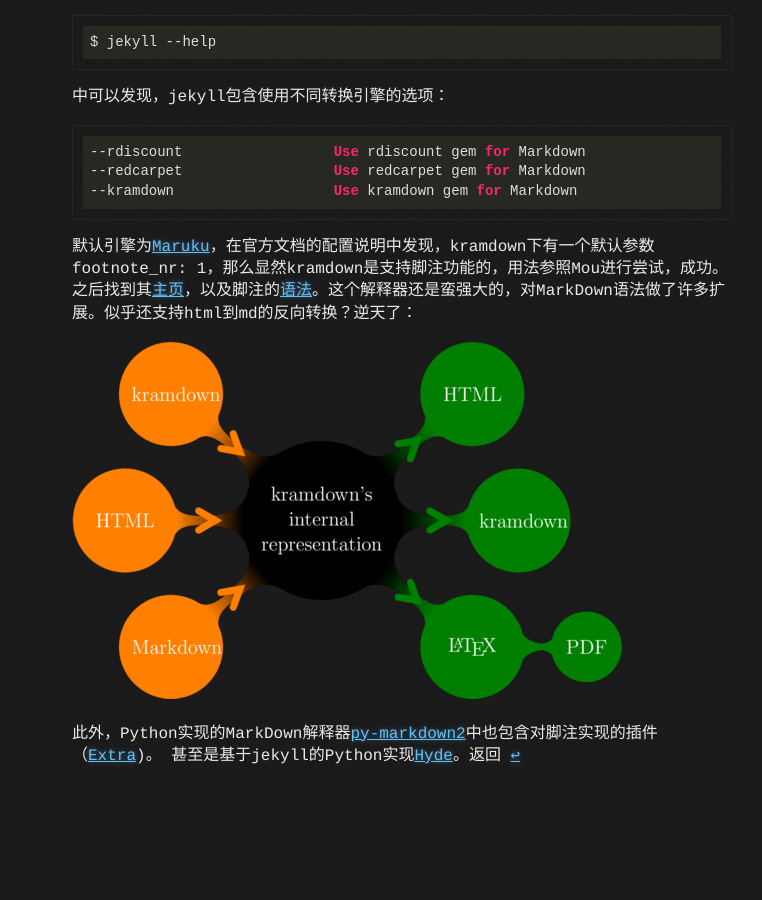
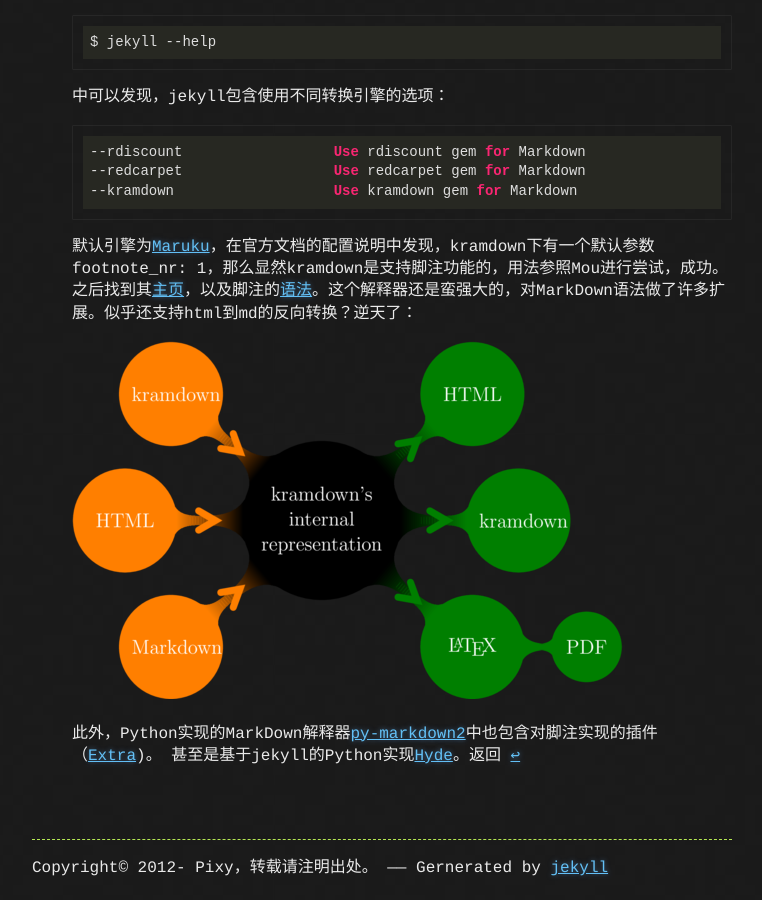
Before and after one commit to pixystone/pixystone.github.com, a Jekyll site: the page built from _posts/2012-12-16-light-weight-of-markup-language-markdown.md, in a window 1280 px wide and 900 px high, scrolled down 2758 px. Shown: the whole window, without its empty margins (258-1020 px from the left). Built offline with Jekyll 4.4.1, drawn with Linux system fonts in a browser that asks for light colours; before the commit the page ends 3545 px from its top, so only the background shows below that.

Commit message:
Add footer for post page

```diff
--- a/_layouts/post.html
+++ b/_layouts/post.html
@@ -4,3 +4,12 @@ layout: master
 <span class='date'>{{page.date | date_to_string}}</span>
 <h1><a href='{{page.url}}'>{{page.title}}</a></h1>
 <div class='body'>{{ content }}</div>
+
+<br>
+</br>
+<hr>
+<footer>
+	<p>
+		Copyright&copy; 2012- Pixy，转载请注明出处。 —— Gernerated by <a href="https://github.com/mojombo/jekyll">jekyll</a>
+	</p>
+</footer>
```
